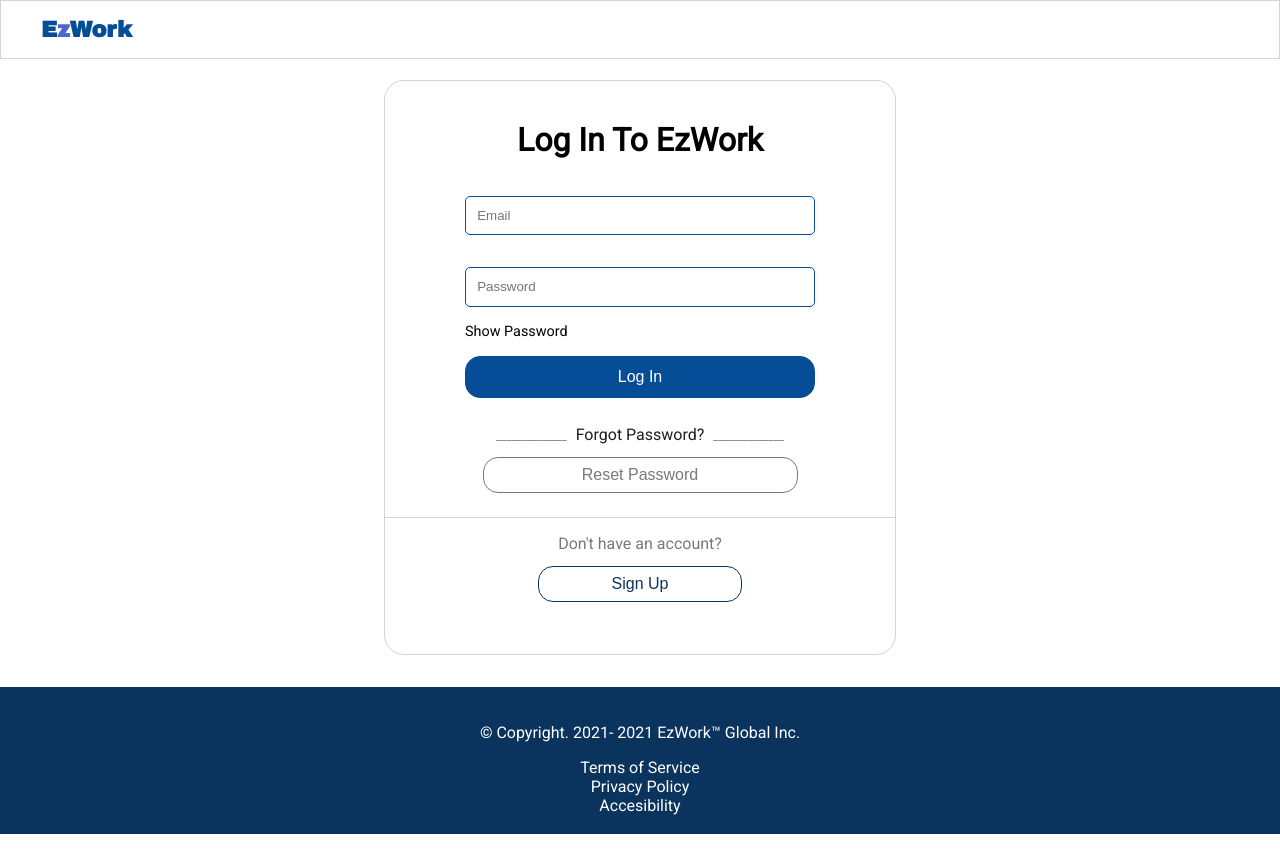
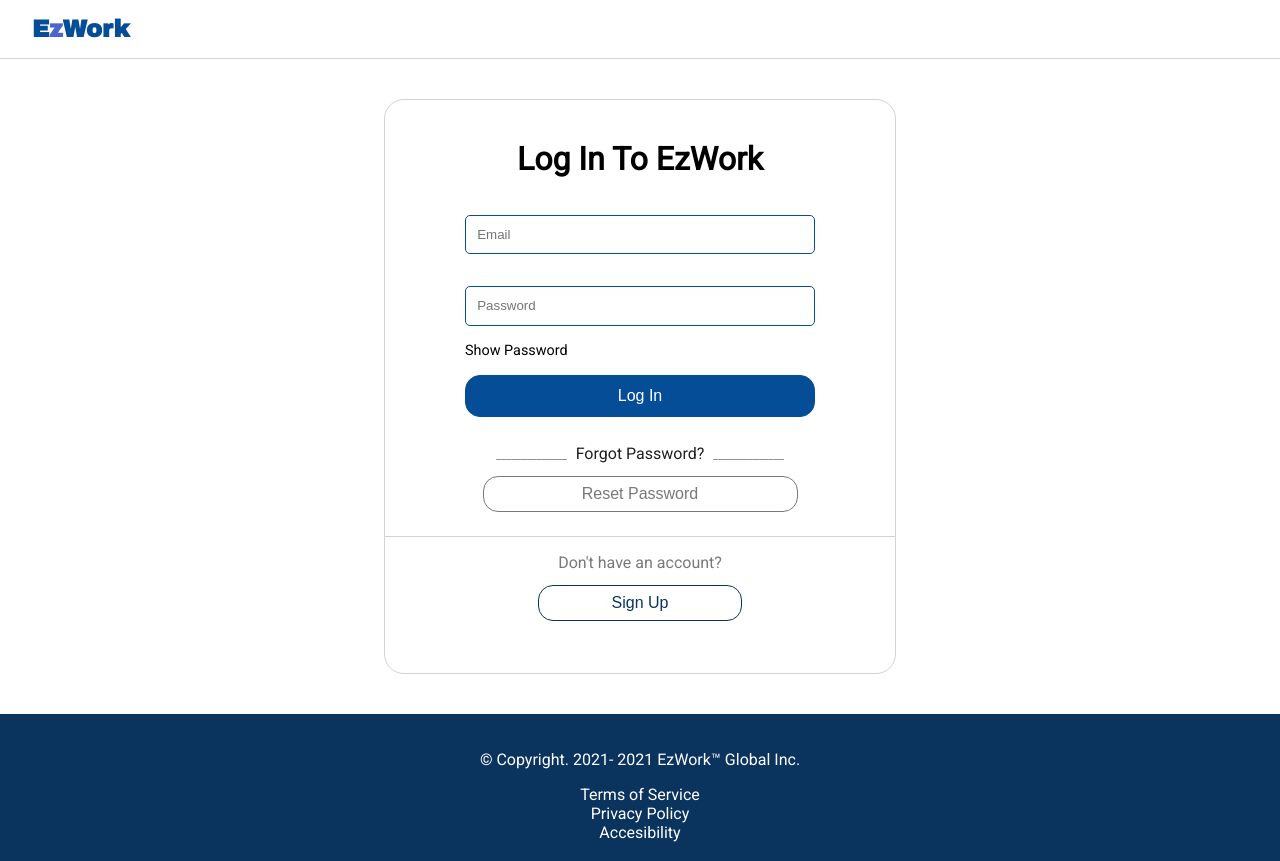
Before and after one commit to leobarrientos02/Project, a PHP site: page /login/index.html in a window 1280 px wide. Before the commit the page ends 834 px from the top, so only its background shows below. Run offline with PHP 8.4, Linux system fonts and the light colour scheme; some libraries are stand-ins or nearby versions.

Commit message:
some error fixing

```diff
--- a/Styles/_login.scss
+++ b/Styles/_login.scss
@@ -1,23 +1,29 @@
-header {
+.login-header {
   width: 100%;
-  border: solid lightgray 0.8px;
-  .header-container {
+  border-bottom: solid 0.7px lightgray;
+  padding: 1rem;
+  .login-header-container {
     border: none;
     width: 100%;
     display: flex;
     justify-content: flex-start;
     .logo {
+      margin-left: 1rem;
+      cursor: pointer;
       h3 {
-        font-size: 1.4rem;
+        font-family: "Archivo Black", sans-serif;
+        color: rgb(78, 101, 202);
+        font-size: 1.5rem;
       }
       span {
-        font-size: 1.4rem;
+        font-size: 1.5rem;
+        color: $lightColor;
       }
     }
   }
 }
 section {
-  margin: 5rem 0rem 2rem 0rem;
+  margin: 2.5rem 0rem;
   width: 100%;
   display: flex;
   align-items: center;
@@ -128,9 +134,9 @@ section {
     }
   }
 }
-footer {
+.login-footer {
   width: 100%;
-  .footer-container {
+  .login-footer-container {
     width: 100%;
     display: flex;
     flex-direction: column;
--- a/Styles/style.css
+++ b/Styles/style.css
@@ -3677,12 +3677,13 @@ header {
 }
 
 /*Login Page: index.html */
-header {
-  width: 100%;
-  border: solid lightgray 0.8px;
-}
-
-header .header-container {
+.login-header {
+  width: 100%;
+  border-bottom: solid 0.7px lightgray;
+  padding: 1rem;
+}
+
+.login-header .login-header-container {
   border: none;
   width: 100%;
   display: -webkit-box;
@@ -3693,16 +3694,24 @@ header .header-container {
           justify-content: flex-start;
 }
 
-header .header-container .logo h3 {
-  font-size: 1.4rem;
-}
-
-header .header-container .logo span {
-  font-size: 1.4rem;
+.login-header .login-header-container .logo {
+  margin-left: 1rem;
+  cursor: pointer;
+}
+
+.login-header .login-header-container .logo h3 {
+  font-family: "Archivo Black", sans-serif;
+  color: #4e65ca;
+  font-size: 1.5rem;
+}
+
+.login-header .login-header-container .logo span {
+  font-size: 1.5rem;
+  color: #054e97;
 }
 
 section {
-  margin: 5rem 0rem 2rem 0rem;
+  margin: 2.5rem 0rem;
   width: 100%;
   display: -webkit-box;
   display: -ms-flexbox;
@@ -3851,11 +3860,11 @@ section .container .register .register-container button:hover {
   background: whitesmoke;
 }
 
-footer {
-  width: 100%;
-}
-
-footer .footer-container {
+.login-footer {
+  width: 100%;
+}
+
+.login-footer .login-footer-container {
   width: 100%;
   display: -webkit-box;
   display: -ms-flexbox;
@@ -3871,17 +3880,17 @@ footer .footer-container {
   padding: 1.2rem;
 }
 
-footer .footer-container p {
+.login-footer .login-footer-container p {
   color: white;
   padding: 1rem 0rem;
 }
 
-footer .footer-container a {
+.login-footer .login-footer-container a {
   text-decoration: none;
   color: white;
 }
 
-footer .footer-container a:hover {
+.login-footer .login-footer-container a:hover {
   color: #3131c7;
 }
 /*# sourceMappingURL=style.css.map */
--- a/login/index.html
+++ b/login/index.html
@@ -19,13 +19,13 @@
         </head>
     </head>
 <body>
-    <header>
-        <div class="header-container">
+    <div class="login-header">
+        <div class="login-header-container">
             <div class="logo">
                 <a href="../index.html"><h3><span>E</span>z<span>Work</span></h3></a>
             </div>
         </div>
-    </header>
+    </div>
     <section>
         <div class="container">
             <div class="login-container">
@@ -49,9 +49,9 @@
             </div>
         </div>
     </section>
-    <footer>
-        <div class="footer-container">
-            <p id="copyright">
+    <div class="login-footer">
+        <div class="login-footer-container">
+            <p id="login-copyright">
                 &copy Copyright. 2021-
                 <script>document.write(new Date().getFullYear())</script>
                 EzWork&trade; Global Inc.
@@ -60,7 +60,7 @@
             <a href="/404Page/index.html">Privacy Policy</a>
             <a href="/404Page/index.html">Accesibility</a>
         </div>
-    </footer>
+    </div>
     <script src="/login/loginPage.js"></script>
 </body>
 </html>
```
Also changed, not shown: 1 other file.
